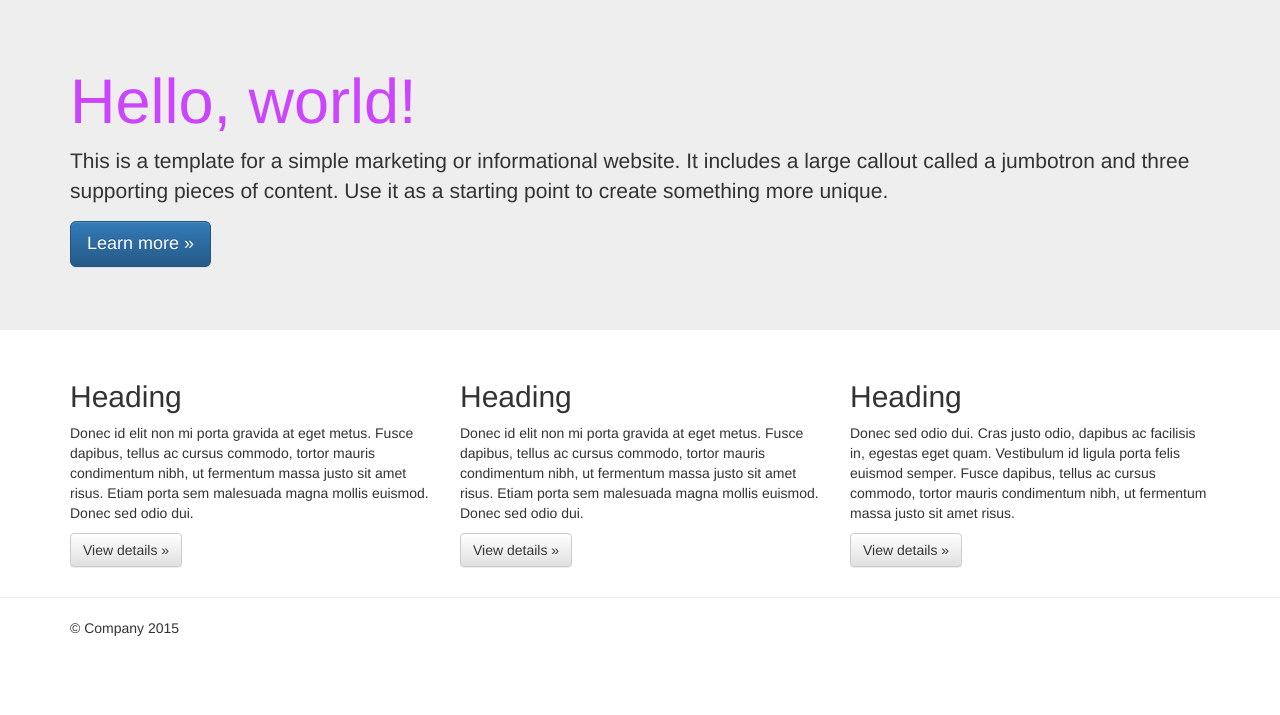
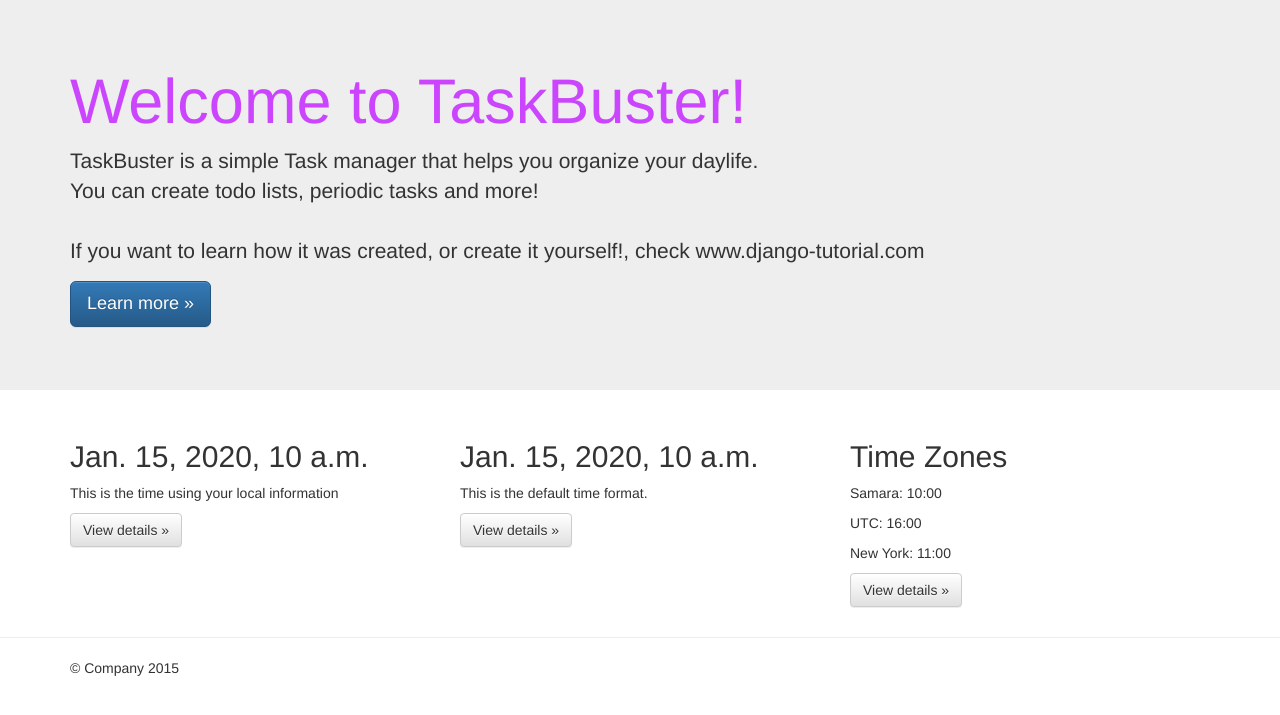
Before and after one commit to 286109/taskbuster, a Django app: template taskbuster/templates/taskbuster/index.html in a window 1280 px wide. Shown: the part 51-766 px from the top of the page. Run offline with Django 3.2, Linux system fonts and the light colour scheme; the template is opened without the code that fills it: most values are stand-ins (such as "Sample title", 1, 10 or a date in 2020); some libraries are stand-ins or nearby versions.

Commit message:
Internationalization and localization

```diff
--- a/taskbuster/templates/taskbuster/index.html
+++ b/taskbuster/templates/taskbuster/index.html
@@ -1,4 +1,7 @@
 {% extends "base.html" %}
+{% load i18n %}
+{% load l10n%}
+{% load tz %}
 
 {% block head_title %}TaskBuster Django Tutorial{% endblock %}
 
@@ -6,10 +9,10 @@
     <!-- Main jumbotron for a primary marketing message or call to action -->
     <div class="jumbotron">
         <div class="container">
-            <h1>Hello, world!</h1>
-            <p>This is a template for a simple marketing or informational website. It includes a large callout called a
-                jumbotron and three supporting pieces of content. Use it as a starting point to create something more
-                unique.</p>
+            <h1>{% trans "Welcome to TaskBuster!" %}</h1>
+            <p>{% blocktrans %}TaskBuster is a simple Task manager that helps you organize your daylife. </br>
+                You can create todo lists, periodic tasks and more!</br></br>
+                If you want to learn how it was created, or create it yourself!, check www.django-tutorial.com{% endblocktrans %}</p>
             <p><a class="btn btn-primary btn-lg" href="#" role="button">Learn more &raquo;</a></p>
         </div>
     </div>
@@ -18,24 +21,20 @@
         <!-- Example row of columns -->
         <div class="row">
             <div class="col-md-4">
-                <h2>Heading</h2>
-                <p>Donec id elit non mi porta gravida at eget metus. Fusce dapibus, tellus ac cursus commodo, tortor mauris
-                    condimentum nibh, ut fermentum massa justo sit amet risus. Etiam porta sem malesuada magna mollis
-                    euismod. Donec sed odio dui. </p>
+                <h2 id="local-date">{{today}}</h2>
+                <p>This is the time using your local information </p>
                 <p><a class="btn btn-default" href="#" role="button">View details &raquo;</a></p>
             </div>
             <div class="col-md-4">
-                <h2>Heading</h2>
-                <p>Donec id elit non mi porta gravida at eget metus. Fusce dapibus, tellus ac cursus commodo, tortor mauris
-                    condimentum nibh, ut fermentum massa justo sit amet risus. Etiam porta sem malesuada magna mollis
-                    euismod. Donec sed odio dui. </p>
+                <h2 id="non-local-date">{{today|unlocalize}}</h2>
+                <p>This is the default time format.</p>
                 <p><a class="btn btn-default" href="#" role="button">View details &raquo;</a></p>
             </div>
             <div class="col-md-4">
-                <h2>Heading</h2>
-                <p>Donec sed odio dui. Cras justo odio, dapibus ac facilisis in, egestas eget quam. Vestibulum id ligula
-                    porta felis euismod semper. Fusce dapibus, tellus ac cursus commodo, tortor mauris condimentum nibh, ut
-                    fermentum massa justo sit amet risus.</p>
+                <h2>Time Zones</h2>
+                <p> Samara: <span id="time-tz">{{now|time:"H:i"}}</span></p>
+                <p> UTC: <span id="time-utc">{{now|utc|time:"H:i"}}</span></p>
+                <p> New York: <span id="time-ny">{{now|timezone:"America/New_York"|time:"H:i"}}</span></p>
                 <p><a class="btn btn-default" href="#" role="button">View details &raquo;</a></p>
             </div>
         </div>
--- a/taskbuster/test.py
+++ b/taskbuster/test.py
@@ -1,13 +1,15 @@
 from django.test import TestCase
 from django.urls import reverse
-
+from django.utils.translation import activate
 
 class TestHomePage(TestCase):
     # comment
     def test_uses_index_template(self):
+        activate('en')
         response = self.client.get(reverse("home"))
         self.assertTemplateUsed(response, "taskbuster/index.html")
 
     def test_uses_base_template(self):
+        activate('en')
         response = self.client.get(reverse("home"))
         self.assertTemplateUsed(response, "base.html")
--- a/taskbuster/views.py
+++ b/taskbuster/views.py
@@ -1,8 +1,11 @@
+import datetime
 from django.shortcuts import render
+from django.utils.timezone import now
 
 
 def home(request):
-    return render(request, "taskbuster/index.html", {})
+    return render(request, "taskbuster/index.html",
+        {"today": datetime.date.today(), "now": now()})
 
 def home_files(request, filename):
     return render(request, filename, {}, content_type='text/plain')
```
Also changed, not shown: functional_tests/test_all_users.py (+31 -1 lines), taskbuster/settings/base.py (+13 -1 lines), taskbuster/urls.py (+7 -3 lines), taskbuster/locale/ru/LC_MESSAGES/django.po (added), 1 other file.
